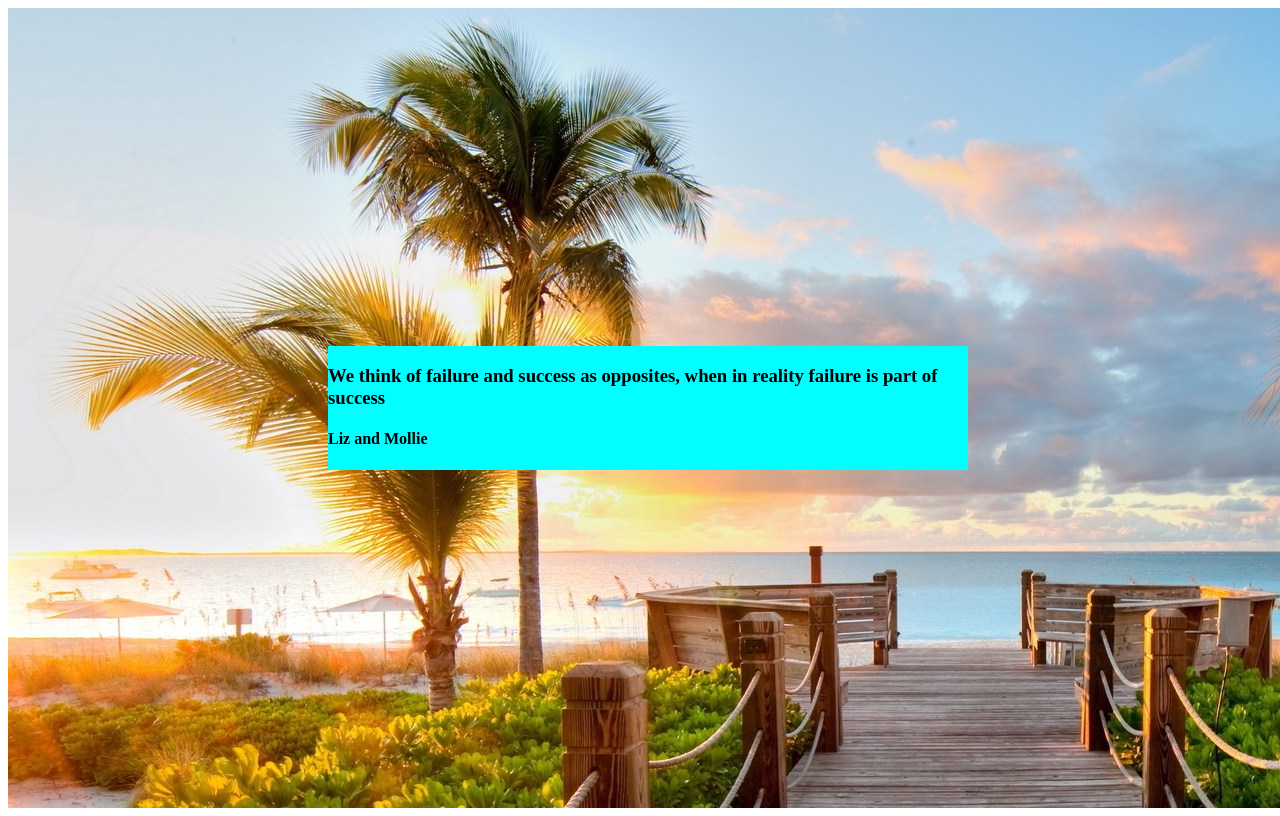
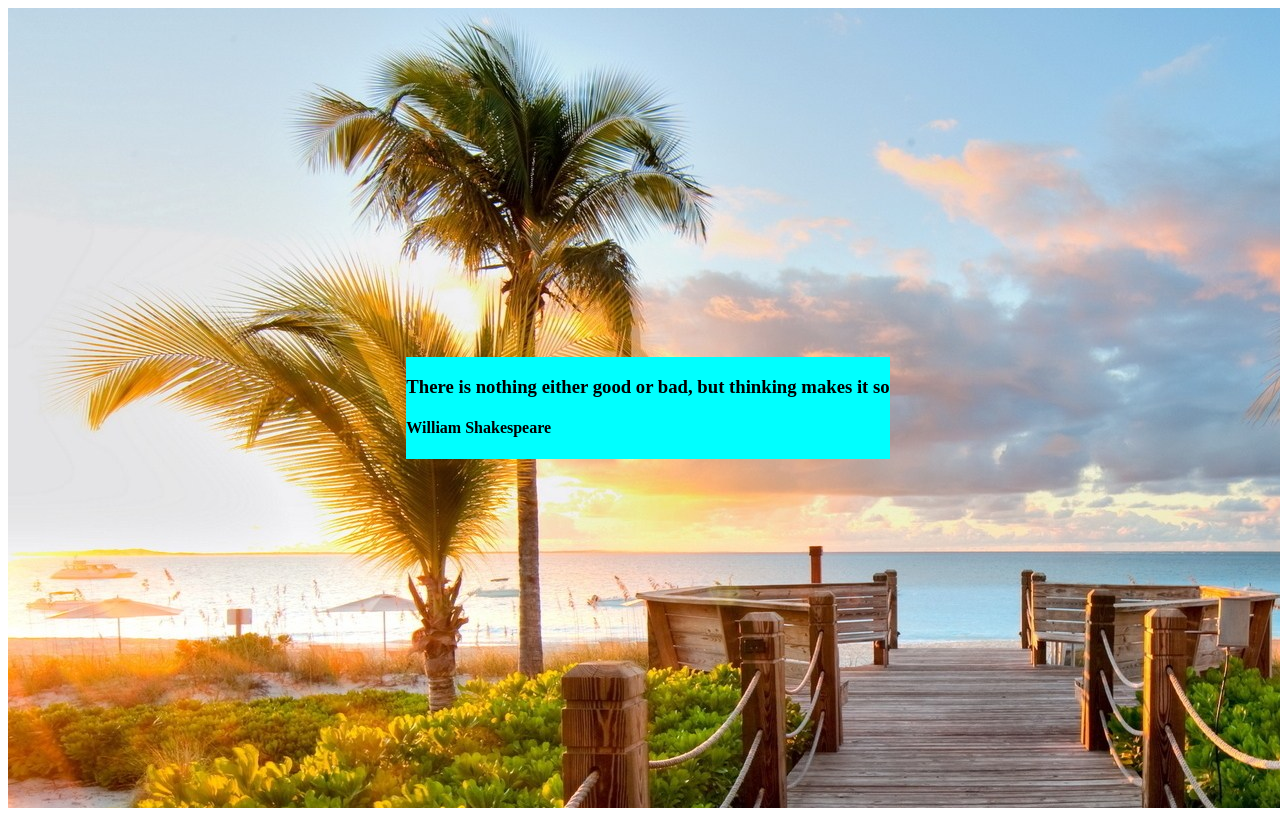
Before and after one commit to shehanpeiris/quote-board, a plain HTML site: page index.html in a window 1280 px wide. Drawn offline with Linux system fonts and the light colour scheme.

Commit message:
quotes displaying after looping through array once

```diff
--- a/index.html
+++ b/index.html
@@ -8,7 +8,7 @@
 </head>
 <body>
   <div class="container">
-    <div class="quote">
+    <div id="quote">
       <!-- <h3>Lorem ipsum dolor sit amet consectetur adipisicing elit. Corrupti rerum earum laudantium nobis quia voluptatum pariatur.</h3>
       <h4>Marcus Aurelius</h4> -->
     </div>
@@ -37,14 +37,29 @@
       }
     ];
 
-    const quoteDiv = document.querySelector(".quote");
+    const quoteDiv = document.querySelector("#quote");
 
-    const quoteMarkup = `
-      <h3>${quoteArray[0].quote}</h3>
-      <h4>${quoteArray[0].author}</h4>
-    `;
+    // Function that takes in a quote object (the argument) and creates HTML markup for each quote.
+    const quoteGenerator = (quote) => {
+      quoteDiv.innerHTML = `
+      <h3>${quote.quote}</h3>
+      <h4>${quote.author}</h4>
+      `
+    };
 
-    quoteDiv.innerHTML = quoteMarkup;
+    quoteArray.forEach((quote, i) => {
+      setTimeout(() => {
+        quoteGenerator(quote);
+      }, i*5000);
+
+    });
+
+    // const quoteMarkup = `
+    //   <h3>${quoteArray[0].quote}</h3>
+    //   <h4>${quoteArray[0].author}</h4>
+    // `;
+
+    // quoteDiv.innerHTML = quoteMarkup;
 
   </script>
 </body>
--- a/style.css
+++ b/style.css
@@ -7,7 +7,7 @@
   width: 100vw;
 }
 
-.quote {
+#quote {
   max-width: 50%;
   background-color: aqua;
 }
```
